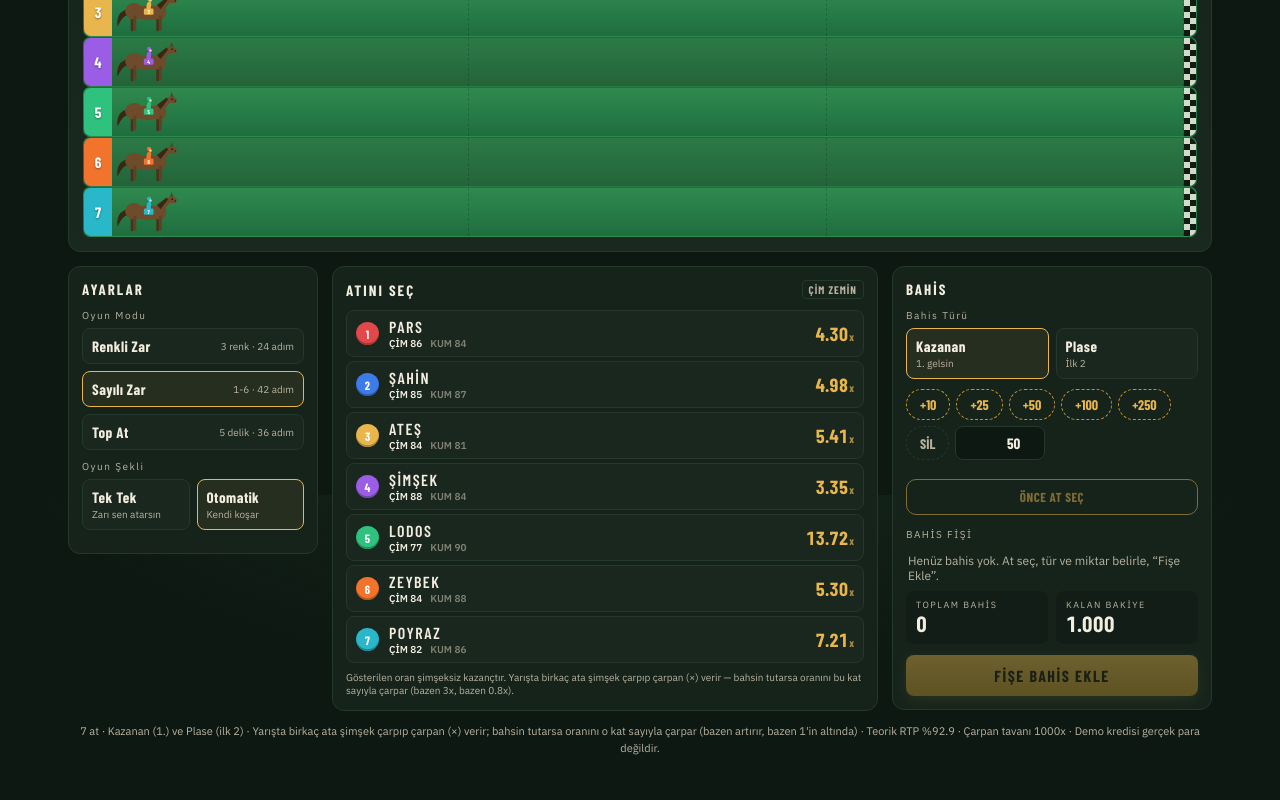
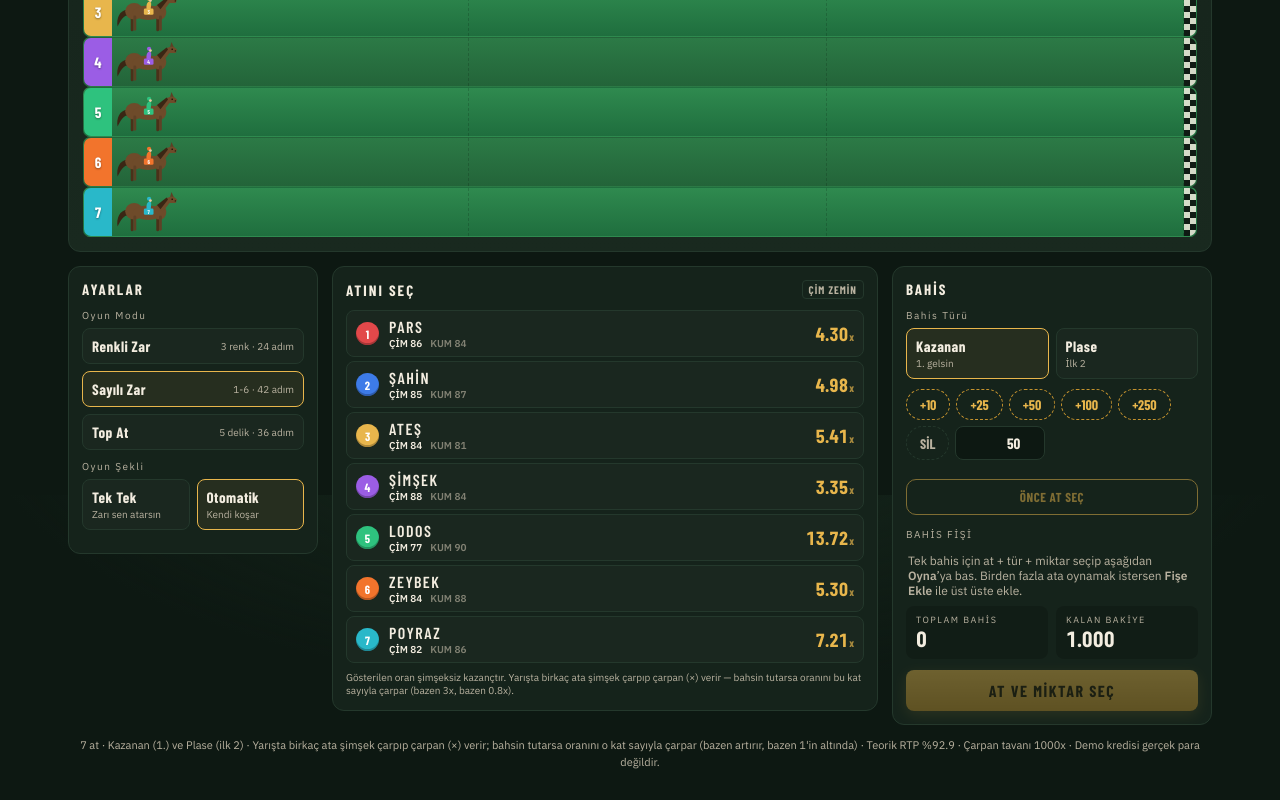
Before and after one commit to nuvlt/hipodrom-derby, a React (Vite) app: page / in a window 1280 px wide. Shown: the part 305-1105 px from the top of the page. Built offline with nearby package versions, Linux system fonts and the light colour scheme; a web font is replaced by a local one.

Commit message:
Refactor betting logic and improve UI messages

```diff
--- a/src/SingleRace.jsx
+++ b/src/SingleRace.jsx
@@ -64,7 +64,9 @@ export default function SingleRace() {
   const totalStake = bets.reduce((s, b) => s + b.amount, 0)
   const mineIdxs = betting ? (pickHorse !== null ? [pickHorse] : []) : bets.map((b) => b.horse)
   const pickOdds = pickHorse === null ? null : baseOf(pickHorse, pickType)
-  const canStart = bets.length > 0 && totalStake <= balance
+  const pending = pickHorse !== null && pickAmount > 0 // fişe eklenmemiş, hazır seçim
+  const effectiveTotal = totalStake + (pending ? pickAmount : 0)
+  const canStart = (bets.length > 0 || pending) && effectiveTotal <= balance
 
   useEffect(() => {
     if (phase !== 'racing' || playMode !== 'auto' || winner !== null) return
@@ -128,17 +130,26 @@ export default function SingleRace() {
 
   function manualStep() { if (phase !== 'racing' || winner !== null || rolling) return; step() }
 
+  function makeBet(i, type, amount) {
+    return { horse: i, type, amount, baseOdds: baseOf(i, type), fairOdds: fairOf(i, type) }
+  }
   function addBet() {
     if (pickHorse === null || pickAmount <= 0) return
-    setBets((bs) => [...bs, { horse: pickHorse, type: pickType, amount: pickAmount, baseOdds: baseOf(pickHorse, pickType), fairOdds: fairOf(pickHorse, pickType) }])
+    setBets((bs) => [...bs, makeBet(pickHorse, pickType, pickAmount)])
+    setPickAmount(0) // eklendi; bekleyen seçim kalmasın
     sfx.bet()
   }
   function removeBet(i) { setBets((bs) => bs.filter((_, k) => k !== i)) }
 
   function startRace() {
     if (!canStart) return
+    const finalBets = pending ? [...bets, makeBet(pickHorse, pickType, pickAmount)] : [...bets]
+    if (finalBets.length === 0) return
+    const total = finalBets.reduce((s, b) => s + b.amount, 0)
+    if (total > balance) return
     sfx.start()
-    setBalance((b) => b - totalStake)
+    setBets(finalBets)
+    setBalance((b) => b - total)
     setLightning(genLightning(N_HORSES)); setLightM(Array(N_HORSES).fill(0)); setFiredCount(0); setStruck(null)
     setPositions(Array(N_HORSES).fill(0)); setLastRolls(Array(N_HORSES).fill(null))
     setWinner(null); setOrder([]); setTick(0); setRolling(false)
@@ -336,12 +347,12 @@ export default function SingleRace() {
                 <input className="stake-input" type="number" min="0" value={pickAmount || ''} onChange={(e) => setCustom(e.target.value)} placeholder="0" />
               </div>
               <button className="btn btn-add" disabled={pickHorse === null || pickAmount <= 0} onClick={addBet}>
-                {pickHorse === null ? 'ÖNCE AT SEÇ' : pickAmount <= 0 ? 'MİKTAR GİR' : `FİŞE EKLE · ${lineup[pickHorse].name} ${BET_TYPES[pickType].label} ${fmt(pickAmount)}`}
+                {pickHorse === null ? 'ÖNCE AT SEÇ' : pickAmount <= 0 ? 'MİKTAR GİR' : `+ FİŞE EKLE (başka at için)`}
               </button>
 
               <div className="set-label slip-label">BAHİS FİŞİ {bets.length > 0 && `(${bets.length})`}</div>
               {bets.length === 0 ? (
-                <p className="slip-empty">Henüz bahis yok. At seç, tür ve miktar belirle, “Fişe Ekle”.</p>
+                <p className="slip-empty">Tek bahis için at + tür + miktar seçip aşağıdan <b>Oyna</b>’ya bas. Birden fazla ata oynamak istersen <b>Fişe Ekle</b> ile üst üste ekle.</p>
               ) : (
                 <div className="slip">
                   {bets.map((b, i) => (
@@ -357,11 +368,17 @@ export default function SingleRace() {
                 </div>
               )}
               <div className="bet-summary">
-                <div><span className="bs-label">TOPLAM BAHİS</span><span className="bs-value">{fmt(totalStake)}</span></div>
-                <div><span className="bs-label">KALAN BAKİYE</span><span className="bs-value">{fmt(balance - totalStake)}</span></div>
+                <div><span className="bs-label">TOPLAM BAHİS</span><span className="bs-value">{fmt(effectiveTotal)}</span></div>
+                <div><span className="bs-label">KALAN BAKİYE</span><span className="bs-value">{fmt(balance - effectiveTotal)}</span></div>
               </div>
               <button className="btn btn-gold wide" disabled={!canStart} onClick={startRace}>
-                {bets.length === 0 ? 'FİŞE BAHİS EKLE' : totalStake > balance ? 'BAKİYE YETMİYOR' : `YARIŞI BAŞLAT · ${fmt(totalStake)}`}
+                {!pending && bets.length === 0
+                  ? 'AT VE MİKTAR SEÇ'
+                  : effectiveTotal > balance
+                  ? 'BAKİYE YETMİYOR'
+                  : bets.length === 0 && pending
+                  ? `OYNA · ${lineup[pickHorse].name} ${BET_TYPES[pickType].label} ${fmt(pickAmount)}`
+                  : `YARIŞI BAŞLAT · ${fmt(effectiveTotal)}`}
               </button>
             </>
           )}
```
